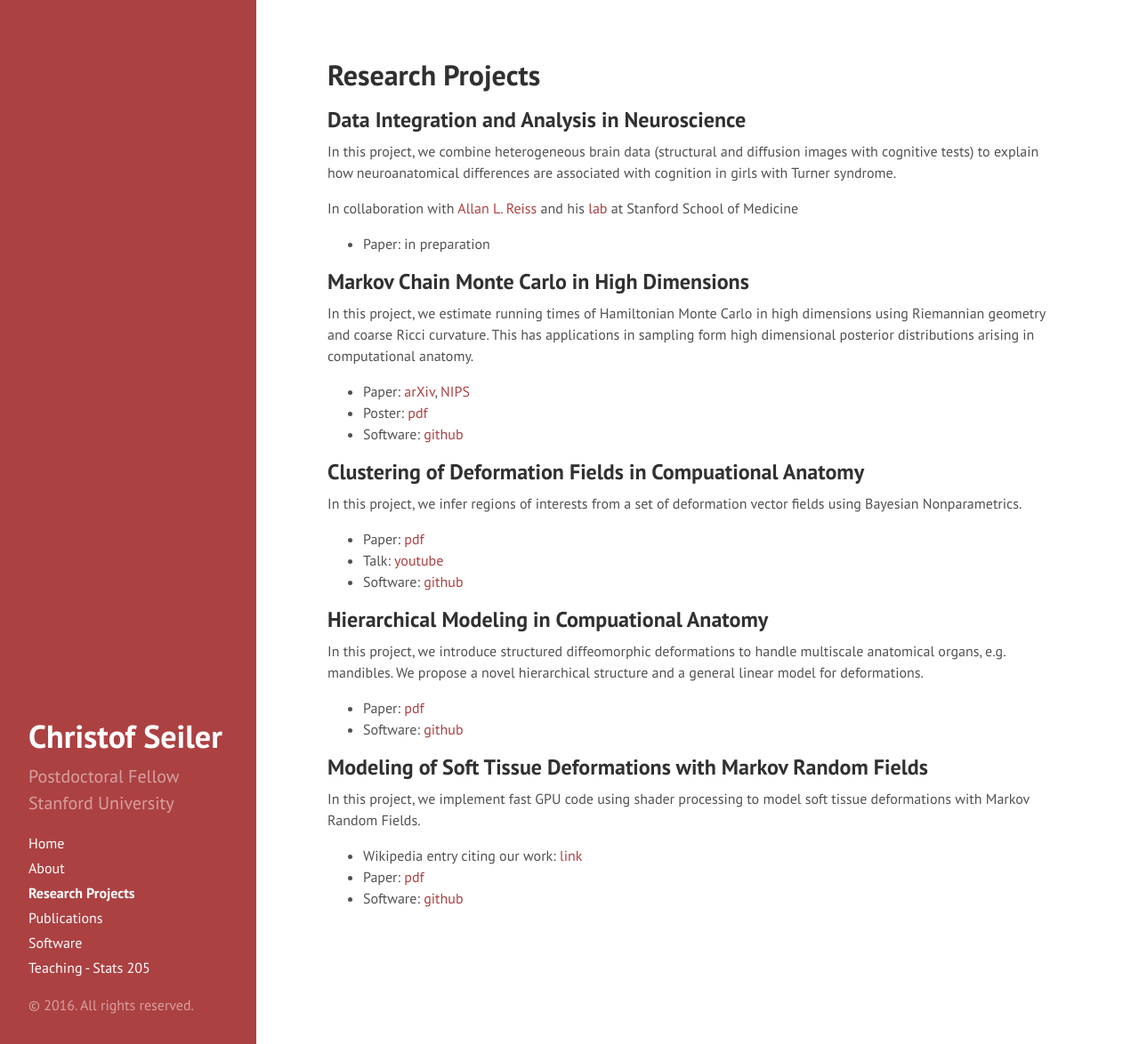
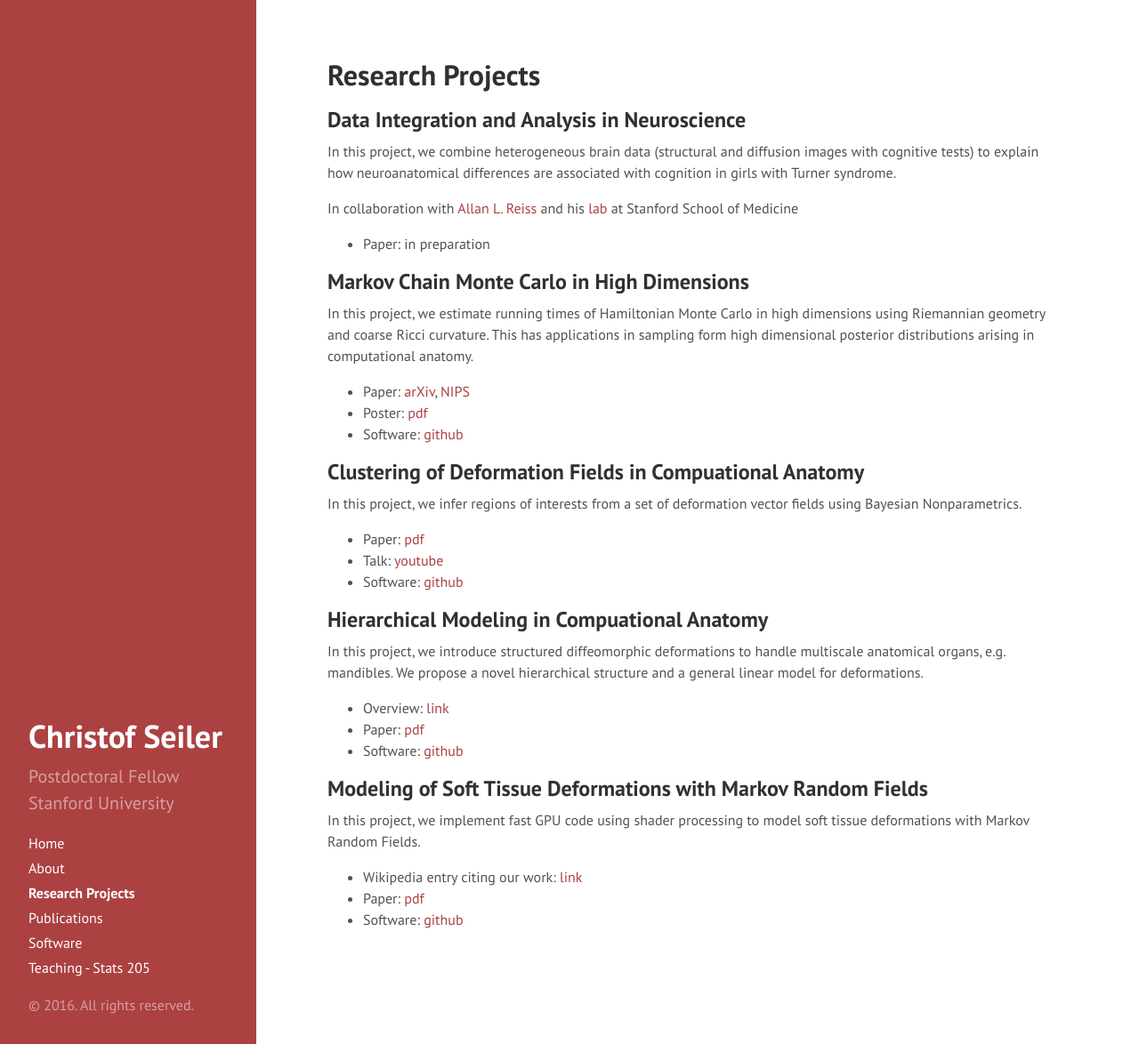
Before and after one commit to ChristofSeiler/ChristofSeiler.github.io, a Jekyll site: the page built from projects.md, in a window 1280 px wide and 1174 px high. Shown: the whole window at 89% size. Built offline with Jekyll 4.4.1, drawn with Linux system fonts in a browser that asks for light colours.

Commit message:
add link to phd overview

```diff
--- a/projects.md
+++ b/projects.md
@@ -31,6 +31,7 @@ In this project, we infer regions of interests from a set of deformation vector
 
 In this project, we introduce structured diffeomorphic deformations to handle multiscale anatomical organs, e.g. mandibles. We propose a novel hierarchical structure and a general linear model for deformations.
 
+* Overview: [link](https://christofseiler.github.io/phd)
 * Paper: [pdf](http://www.inria.fr/sophia/asclepios/Publications/Christof.Seiler/SeilerPolyaffineTransformationTreesMedIA2012.pdf)
 * Software: [github](https://github.com/ChristofSeiler/PolyaffineTransformationTrees.git)
 
```
